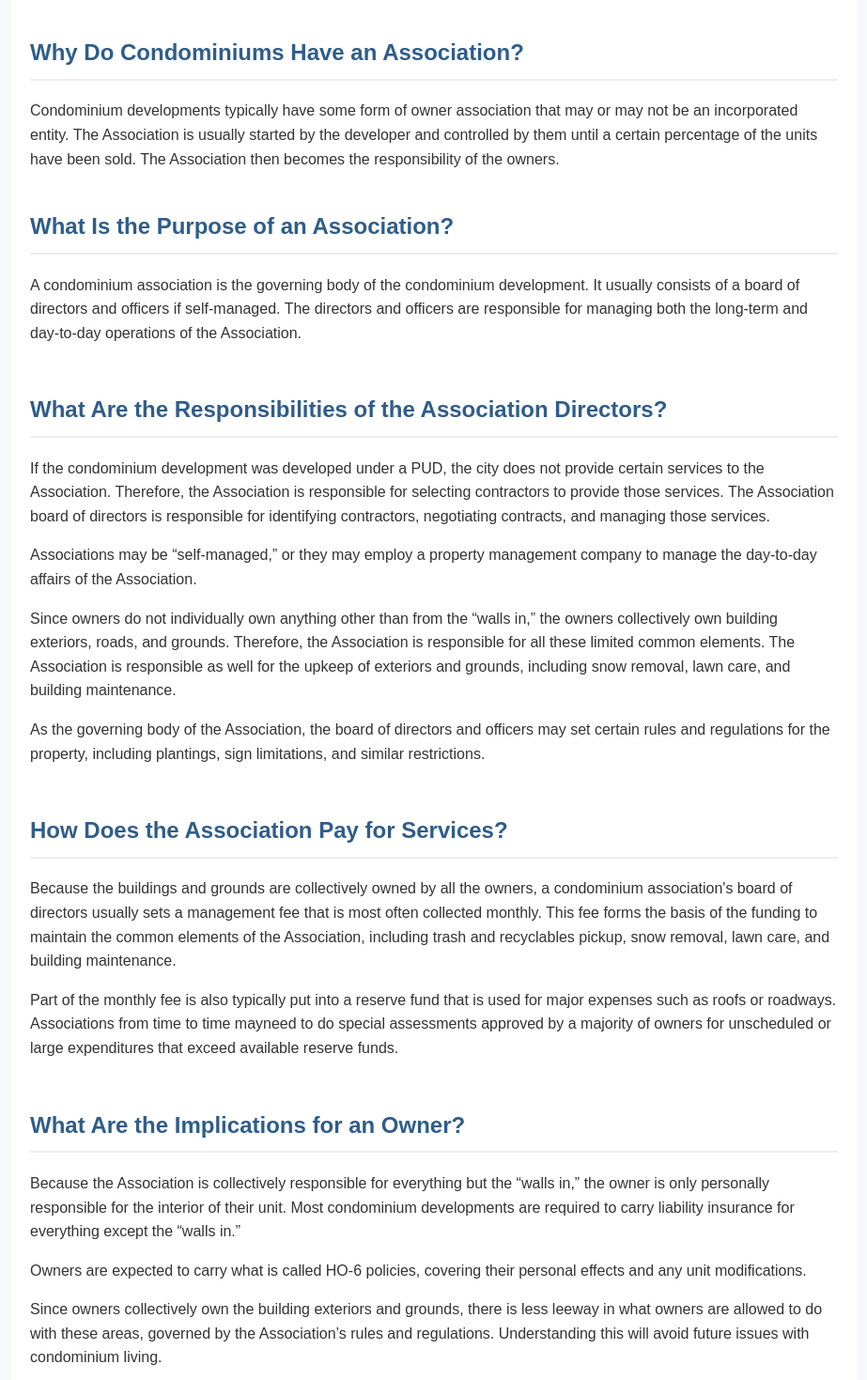
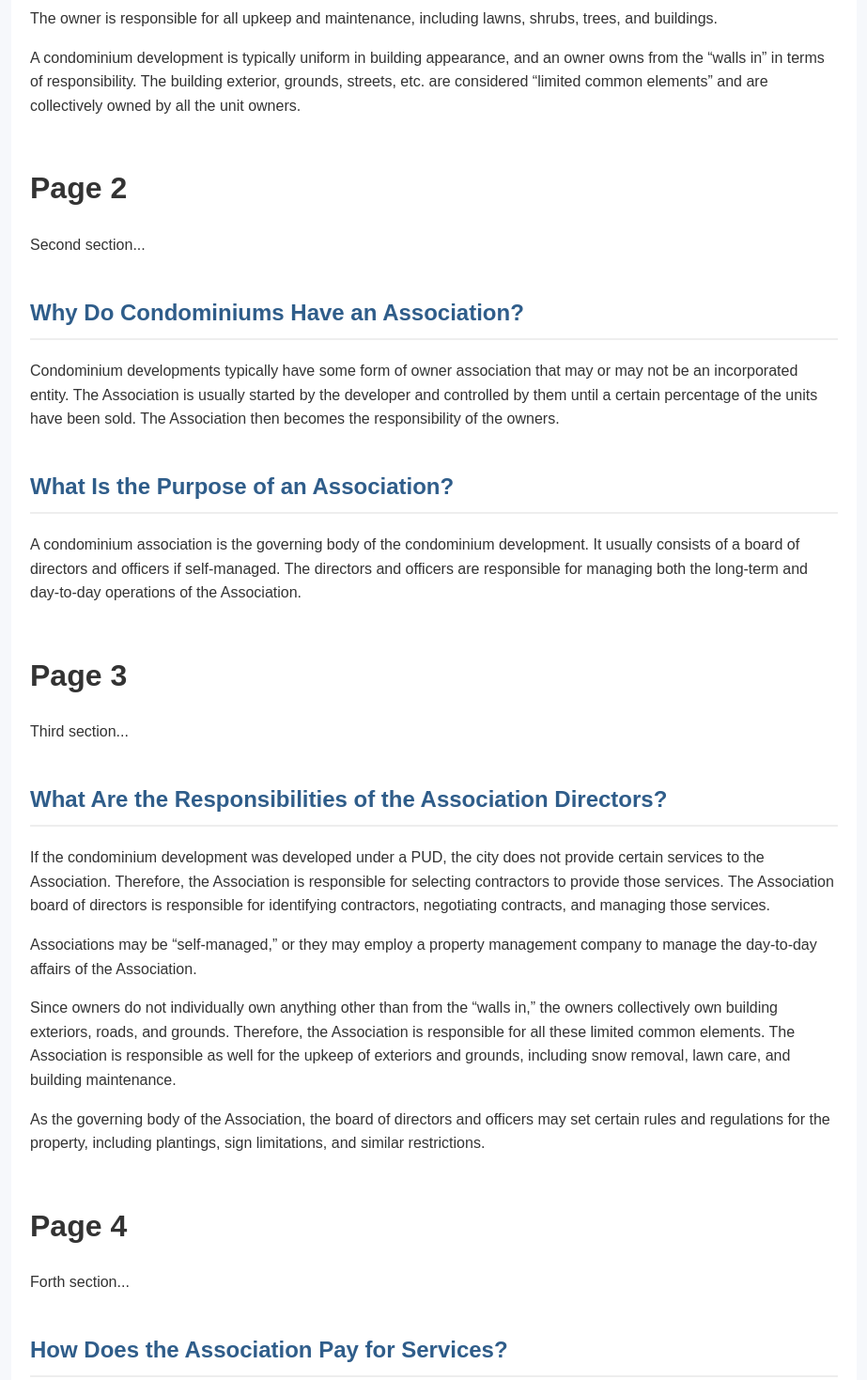
Before and after one commit to WaukCondoCollab/WCCResource, a plain HTML site: page index.html in a window 1280 px wide. Shown: the part 1972-3441 px from the top of the page at 94% size, without its empty margins (178-1101 px from the left). Drawn offline with Linux system fonts and the light colour scheme.

Commit message:
Update index.html
Added Page Breaks for printing

```diff
--- a/index.html
+++ b/index.html
@@ -134,7 +134,8 @@
 purchase decision.
 </p>
 </section>
-
+<h1>Page 1</h1>
+  <p>First section...</p>
 <section id="differences">
 <h2>What Is Different About Condominium Developments?</h2>
 <p>
@@ -180,7 +181,8 @@
 collectively owned by all the unit owners.
 </p>
 </section>
-
+<h1>Page 2</h1>
+  <p>Second section...</p>
 <section id="association">
 <h2>Why Do Condominiums Have an Association?</h2>
 <p>
@@ -198,7 +200,8 @@
 day-to-day operations of the Association.
 </p>
 </section>
-
+<h1>Page 3</h1>
+  <p>Third section...</p>
 <section id="responsibilities">
 <h2>What Are the Responsibilities of the Association Directors?</h2>
 <p>
@@ -225,7 +228,8 @@
 limitations, and similar restrictions.
 </p>
 </section>
-
+<h1>Page 4</h1>
+  <p>Forth section...</p>
 <section id="fees">
 <h2>How Does the Association Pay for Services?</h2>
 <p>
@@ -267,6 +271,8 @@
 <section >
 <p>
                             _______________________________
+  <h1>Page 5</h1>
+  <p>Fifth section...</p>
 </p>
 <p>
 
```
